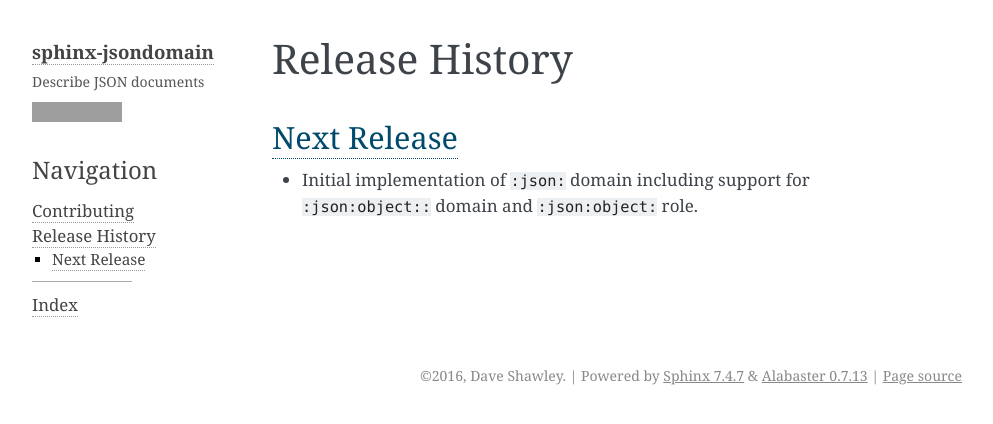
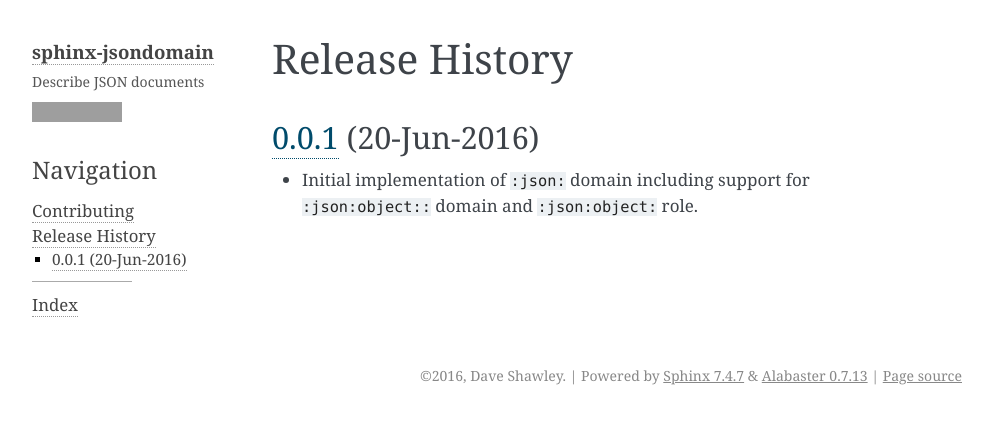
Before and after one commit to dave-shawley/sphinx-jsondomain, a Sphinx documentation site: the page built from docs/history.rst, in a window 1280 px wide, cut to the strip 0-424 px from the top of the page. Shown: the whole strip, without its empty margins (148-1141 px from the left). Built offline with Sphinx 7.4.7, drawn with Linux system fonts in a browser that asks for light colours; pages that are not in the unit, such as notebooks, are missing from menus; grey boxes are pictures that could not be loaded.

Commit message:
Metadata bumps for 0.0.1.

```diff
--- a/docs/conf.py
+++ b/docs/conf.py
@@ -4,7 +4,7 @@
 project = 'sphinx-jsondomain'
 copyright = '2016, Dave Shawley'
 release = '0.0'
-version = '0.0.0'
+version = '0.0.1'
 needs_sphinx = '1.0'
 extensions = [
     'sphinx.ext.intersphinx',
--- a/docs/history.rst
+++ b/docs/history.rst
@@ -1,9 +1,10 @@
 Release History
 ===============
 
-`Next Release`_
----------------
+`0.0.1`_ (20-Jun-2016)
+----------------------
 - Initial implementation of ``:json:`` domain including support for
   ``:json:object::`` domain and ``:json:object:`` role.
 
-.. _Next Release: https://github.com/dave-shawley/sphinx-jsondomain/compare/0.0.0...HEAD
+.. _Next Release: https://github.com/dave-shawley/sphinx-jsondomain/compare/0.0.1...HEAD
+.. _0.0.1: https://github.com/dave-shawley/sphinx-jsondomain/compare/0.0.0...0.0.1
--- a/setup.py
+++ b/setup.py
@@ -21,7 +21,7 @@
 
 setuptools.setup(
     name='sphinx-jsondomain',
-    version='0.0.0',
+    version='0.0.1',
     url='https://github.com/dave-shawley/sphinx-jsondomain',
     description='Describe JSON document structures in sphinx',
     long_description='\n'+open('README.rst').read(),
```
